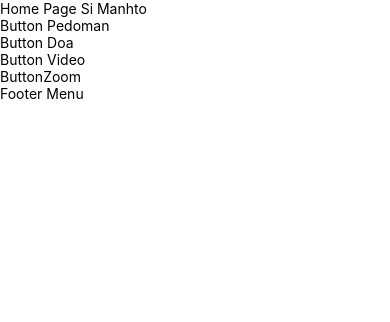
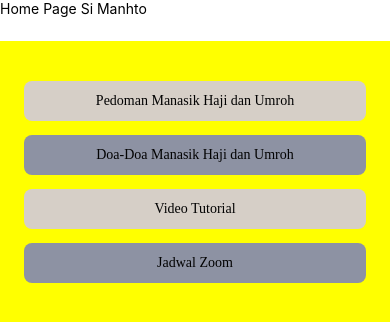
Before and after one commit to barufundamentalau/RN-Manasik-Haji, a React Native app: screen / in a window 390 px wide. Shown: the top 322 px of the page. Built offline with nearby package versions, Linux system fonts and the light colour scheme.

Commit message:
add homepage

```diff
--- /dev/null
+++ b/src/components/atoms/Button/index.js
@@ -0,0 +1,26 @@
+import React from 'react';
+import {StyleSheet, Text, View} from 'react-native';
+
+const Button = ({text, color = '#D6CFC7', textColor = '#020202'}) => {
+  return (
+    <View style={styles.container(color)}>
+      <Text style={styles.text(textColor)}>{text}</Text>
+    </View>
+  );
+};
+
+export default Button;
+
+const styles = StyleSheet.create({
+  container: color => ({
+    backgroundColor: color,
+    padding: 12,
+    borderRadius: 8,
+  }),
+  text: color => ({
+    fontSize: 14,
+    fontFamily: 'Poppins-Medium',
+    color: color,
+    textAlign: 'center',
+  }),
+});
--- a/src/components/atoms/ButtonDoa/index.js
+++ /dev/null
@@ -1,14 +0,0 @@
-import {StyleSheet, Text, View} from 'react-native';
-import React from 'react';
-
-const ButtonDoa = () => {
-  return (
-    <View>
-      <Text>Button Doa</Text>
-    </View>
-  );
-};
-
-export default ButtonDoa;
-
-const styles = StyleSheet.create({});
--- a/src/components/atoms/ButtonPedoman/index.js
+++ /dev/null
@@ -1,14 +0,0 @@
-import {StyleSheet, Text, View} from 'react-native';
-import React from 'react';
-
-const ButtonPedoman = () => {
-  return (
-    <View>
-      <Text>Button Pedoman</Text>
-    </View>
-  );
-};
-
-export default ButtonPedoman;
-
-const styles = StyleSheet.create({});
--- a/src/components/atoms/ButtonZoom/index.js
+++ /dev/null
@@ -1,14 +0,0 @@
-import {StyleSheet, Text, View} from 'react-native';
-import React from 'react';
-
-const ButtonZoom = () => {
-  return (
-    <View>
-      <Text>ButtonZoom</Text>
-    </View>
-  );
-};
-
-export default ButtonZoom;
-
-const styles = StyleSheet.create({});
--- /dev/null
+++ b/src/components/atoms/Gap/index.js
@@ -0,0 +1,8 @@
+import React from 'react';
+import {View} from 'react-native';
+
+const Gap = ({width, height}) => {
+  return <View style={{width: width, height: height}} />;
+};
+
+export default Gap;
--- a/src/components/atoms/index.js
+++ b/src/components/atoms/index.js
@@ -1,6 +1,4 @@
-import ButtonPedoman from './ButtonPedoman';
-import ButtonDoa from './ButtonDoa';
-import ButtonVideo from './ButtonVideo';
-import ButtonZoom from './ButtonZoom';
+import Button from './Button';
+import Gap from './Gap';
 
-export {ButtonPedoman, ButtonDoa, ButtonVideo, ButtonZoom};
+export {Button, Gap};
--- a/src/components/atoms/ButtonVideo/index.js
+++ b/src/components/molecules/LogoSimanhto/index.js
@@ -1,14 +1,14 @@
 import {StyleSheet, Text, View} from 'react-native';
 import React from 'react';
 
-const ButtonVideo = () => {
+const LogoSimanhto = () => {
   return (
     <View>
-      <Text>Button Video</Text>
+      <Text>Logo Simanhto</Text>
     </View>
   );
 };
 
-export default ButtonVideo;
+export default LogoSimanhto;
 
 const styles = StyleSheet.create({});
--- a/src/components/molecules/index.js
+++ b/src/components/molecules/index.js
@@ -1,3 +1,4 @@
+import LogoSimanhto from './LogoSimanhto';
 import FooterMenu from './FooterMenu';
 
-export {FooterMenu};
+export {LogoSimanhto, FooterMenu};
--- a/src/pages/Home/index.js
+++ b/src/pages/Home/index.js
@@ -1,26 +1,34 @@
 import {StyleSheet, Text, View} from 'react-native';
 import React from 'react';
-import {
-  ButtonDoa,
-  ButtonPedoman,
-  ButtonVideo,
-  ButtonZoom,
-  FooterMenu,
-} from '../../components';
+import {Button, Gap} from '../../components';
 
 const Home = () => {
   return (
-    <View>
+    <View style={styles.page}>
       <Text>Home Page Si Manhto</Text>
-      <ButtonPedoman />
-      <ButtonDoa />
-      <ButtonVideo />
-      <ButtonZoom />
-      <FooterMenu />
+      <View style={styles.container}>
+        <Gap height={14} />
+        <Button text="Pedoman Manasik Haji dan Umroh" />
+        <Gap height={14} />
+        <Button text="Doa-Doa Manasik Haji dan Umroh" color="#8D92A3" />
+        <Gap height={14} />
+        <Button text="Video Tutorial" />
+        <Gap height={14} />
+        <Button text="Jadwal Zoom" color="#8D92A3" />
+      </View>
     </View>
   );
 };
 
 export default Home;
 
-const styles = StyleSheet.create({});
+const styles = StyleSheet.create({
+  page: {flex: 1},
+  container: {
+    backgroundColor: 'yellow',
+    paddingHorizontal: 24,
+    paddingVertical: 26,
+    marginTop: 24,
+    flex: 1,
+  },
+});
```
Also changed, not shown: package.json (indentation only), src/assets/Icon/ic-back-white.svg (added), src/assets/Icon/ic-back.svg (added).
